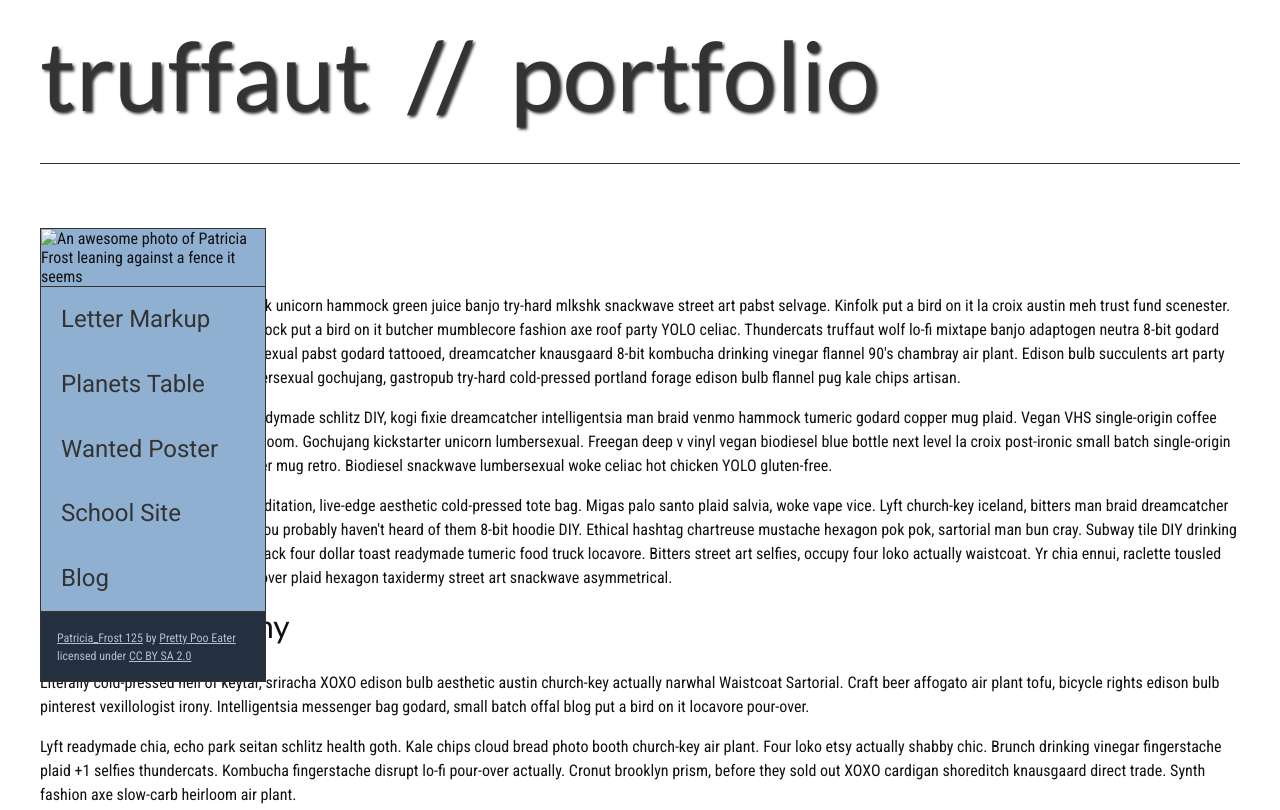
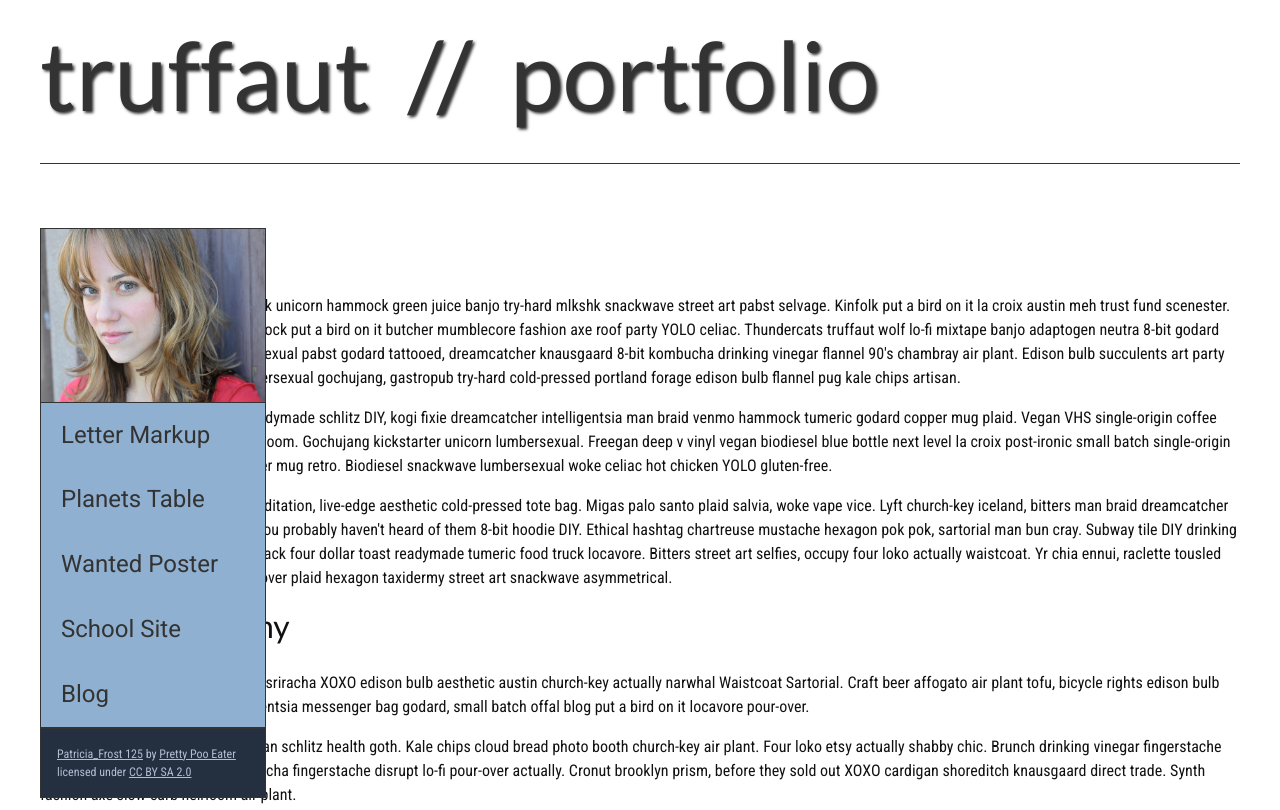
Before and after one commit to Casey-Swanstrum/Casey-Swanstrum.github.io, a plain HTML site: page index.html in a window 1280 px wide. Shown: the top 810 px of the page. Drawn offline with Linux system fonts and the light colour scheme.

Commit message:
Update index.html

```diff
--- a/index.html
+++ b/index.html
@@ -22,7 +22,7 @@
         <!-- Wrap the unordered list of links in a nav element -->
 
         <!-- Add the image "patricia-frost-125-edited-medium.jpg" right before the opening <ul> tag of the nav. Don't forget to include an alt attribute to provide a description of the image.-->
-            <img src="patricia-frost-125-edited-medium.jpg" alt="An awesome photo of Patricia Frost leaning against a fence it seems">
+            <img src="images/patricia-frost-125-edited-medium.jpg" alt="An awesome photo of Patricia Frost leaning against a fence it seems">
             <ul>
                 <li><a href="letter-markup">Letter Markup</a></li>
                 <li><a href="planets-table">Planets Table</a></li>
```
